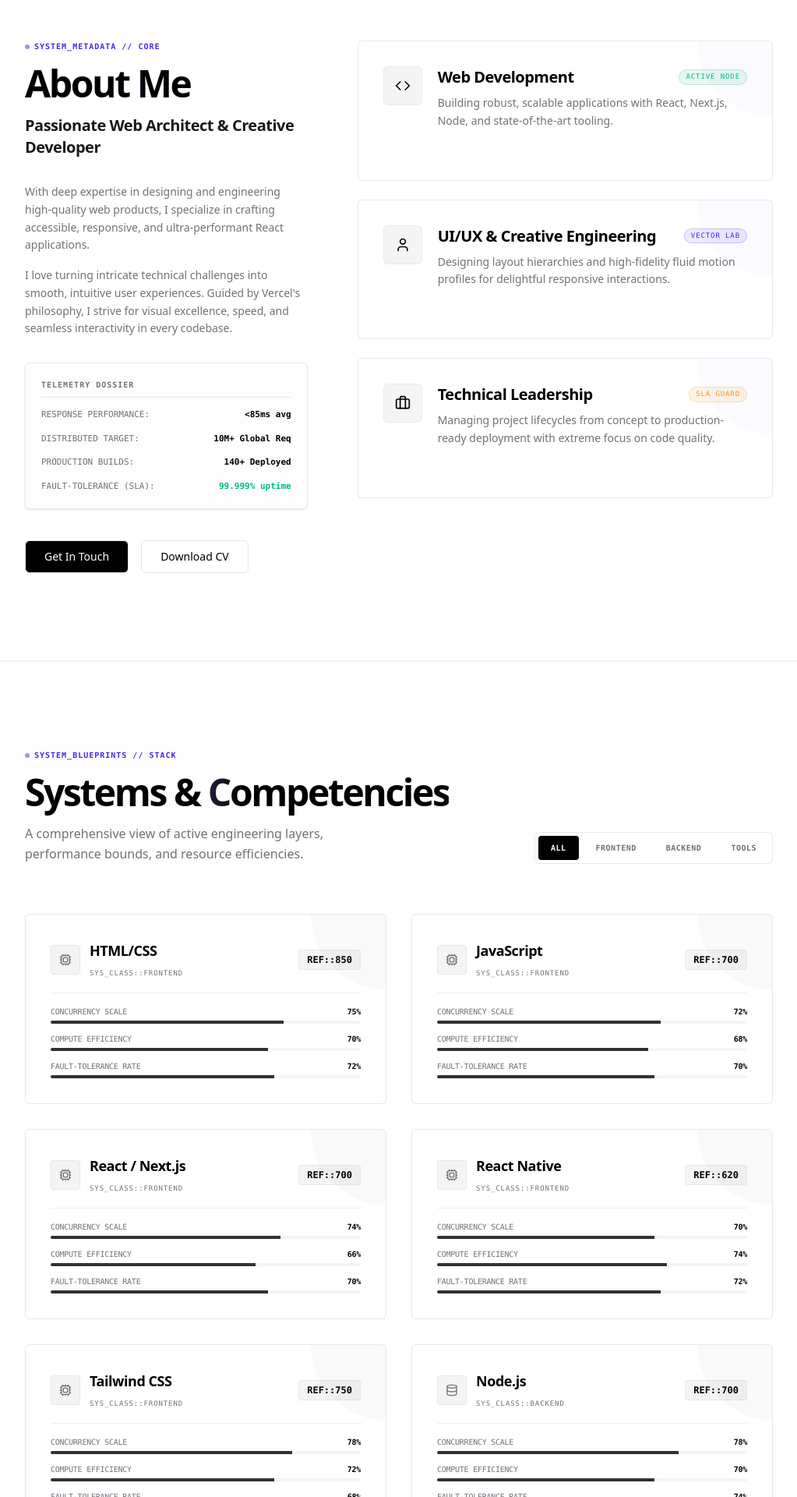
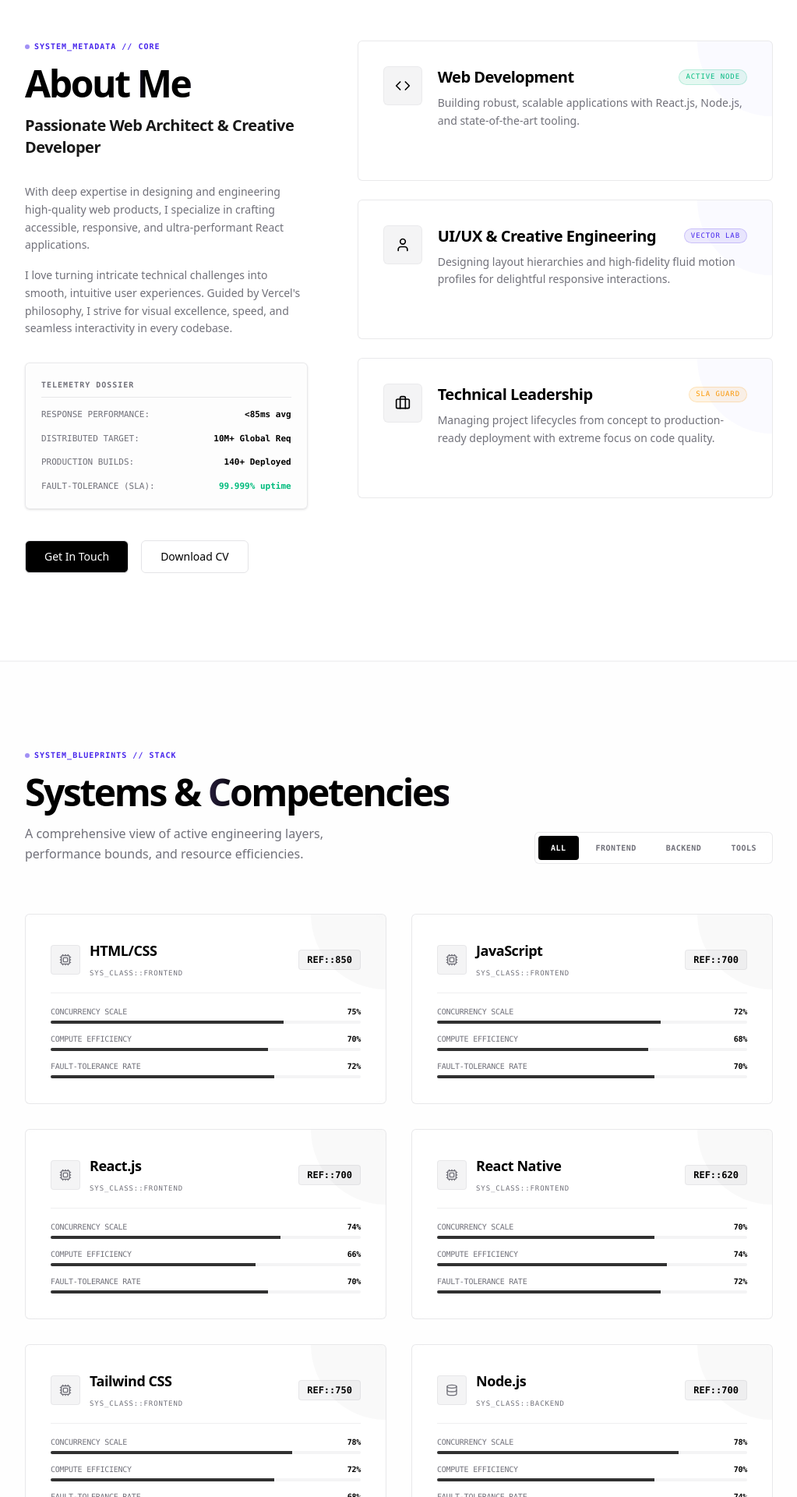
Before and after one commit to Yash913212/Portfolio_React, a React (Vite) app: page / in a window 1280 px wide. Shown: the part 860-2780 px from the top of the page at 78% size, without its empty margins (128-1151 px from the left). Built offline with nearby package versions, Linux system fonts and the light colour scheme.

Commit message:
refactor: remove Next.js skill and project tag references and focus on React.js

```diff
--- a/src/components/AboutSection.jsx
+++ b/src/components/AboutSection.jsx
@@ -85,7 +85,7 @@ export const AboutSection = () => {
                     </span>
                   </div>
                   <p className="text-sm text-muted-foreground leading-relaxed">
-                    Building robust, scalable applications with React, Next.js, Node, and state-of-the-art tooling.
+                    Building robust, scalable applications with React.js, Node.js, and state-of-the-art tooling.
                   </p>
                   <div className="flex items-center gap-1.5 text-xs text-primary font-bold opacity-0 group-hover:opacity-100 transition-all duration-300 transform translate-x-[-10px] group-hover:translate-x-0 pt-2 cursor-pointer">
                     Inspect Stack Architecture <ChevronRight className="h-3 w-3" />
--- a/src/components/ProjectsSection.jsx
+++ b/src/components/ProjectsSection.jsx
@@ -7,7 +7,7 @@ const projects = [
     title: "Multi-tenant SaaS Platform",
     description: "A comprehensive multi-tenant SaaS platform featuring tenant isolation, secure role-based access control, and scalable system architecture.",
     image: "/projects/project1.png",
-    tags: ["React / Next.js", "Node.js", "MongoDB", "Auth0"],
+    tags: ["React.js", "Node.js", "MongoDB", "Auth0"],
     demoUrl: "#",
     githubUrl: "https://github.com/Yash913212/Multi-tenant-saas",
     metrics: {
--- a/src/components/SkillsSection.jsx
+++ b/src/components/SkillsSection.jsx
@@ -6,7 +6,7 @@ const skills = [
   // Frontend
   { name: "HTML/CSS", level: 85, category: "frontend", stats: { scale: 75, efficiency: 70, robustness: 72 } },
   { name: "JavaScript", level: 70, category: "frontend", stats: { scale: 72, efficiency: 68, robustness: 70 } },
-  { name: "React / Next.js", level: 70, category: "frontend", stats: { scale: 74, efficiency: 66, robustness: 70 } },
+  { name: "React.js", level: 70, category: "frontend", stats: { scale: 74, efficiency: 66, robustness: 70 } },
   { name: "React Native", level: 62, category: "frontend", stats: { scale: 70, efficiency: 74, robustness: 72 } },
   { name: "Tailwind CSS", level: 75, category: "frontend", stats: { scale: 78, efficiency: 72, robustness: 68 } },
 
--- a/src/components/StarBackground.jsx
+++ b/src/components/StarBackground.jsx
@@ -1,7 +1,7 @@
 export const StarBackground = () => {
   return (
     <div className="fixed inset-0 overflow-hidden pointer-events-none z-0 bg-background transition-colors duration-500">
-      {/* Dynamic Next.js Coordinate Grid */}
+      {/* Dynamic Coordinate Grid */}
       <div className="absolute inset-0 grid-lines grid-masked opacity-[0.3] dark:opacity-[0.5]" />
 
       {/* Premium Vercel Radial Glow Blobs */}
--- a/src/index.css
+++ b/src/index.css
@@ -202,7 +202,7 @@
   }
 }
 
-/* Premium Vercel/Next.js UI Utilities */
+/* Premium UI Utilities */
 
 @utility grid-lines {
   background-image:
```
